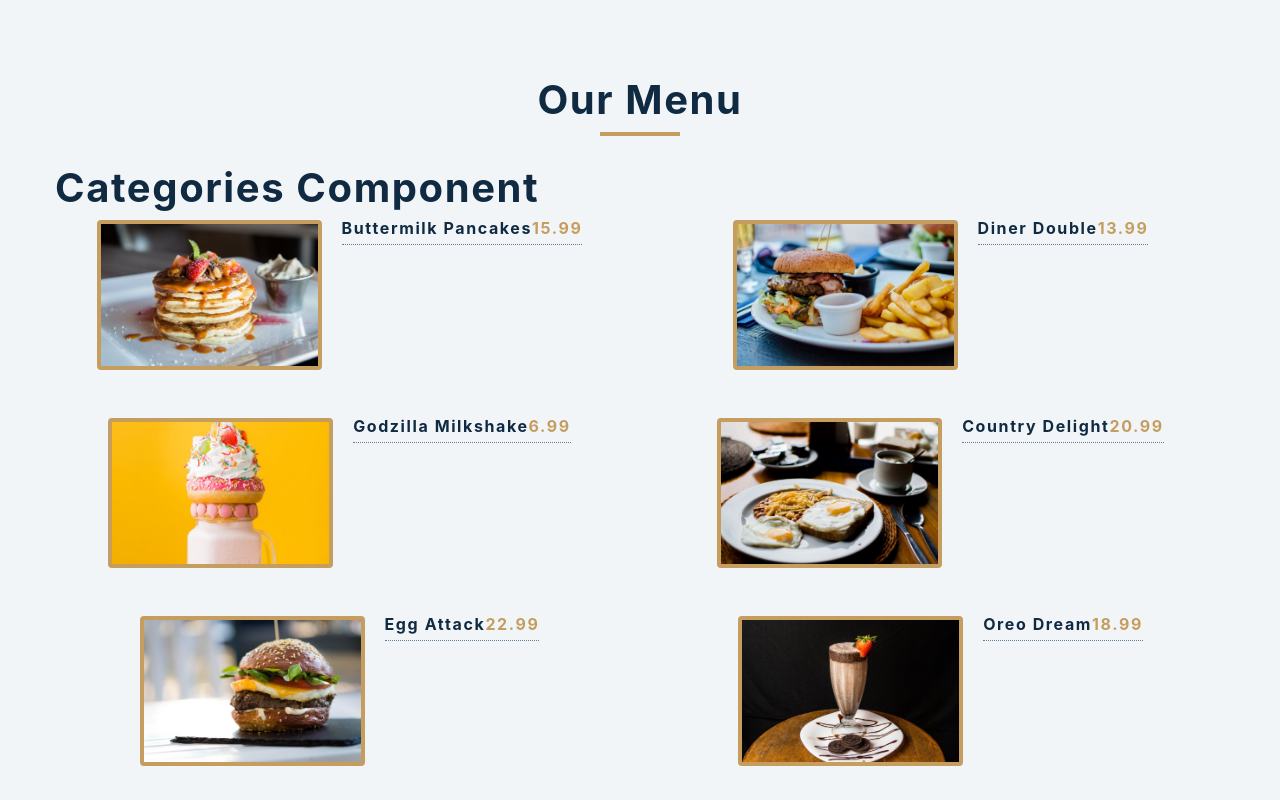
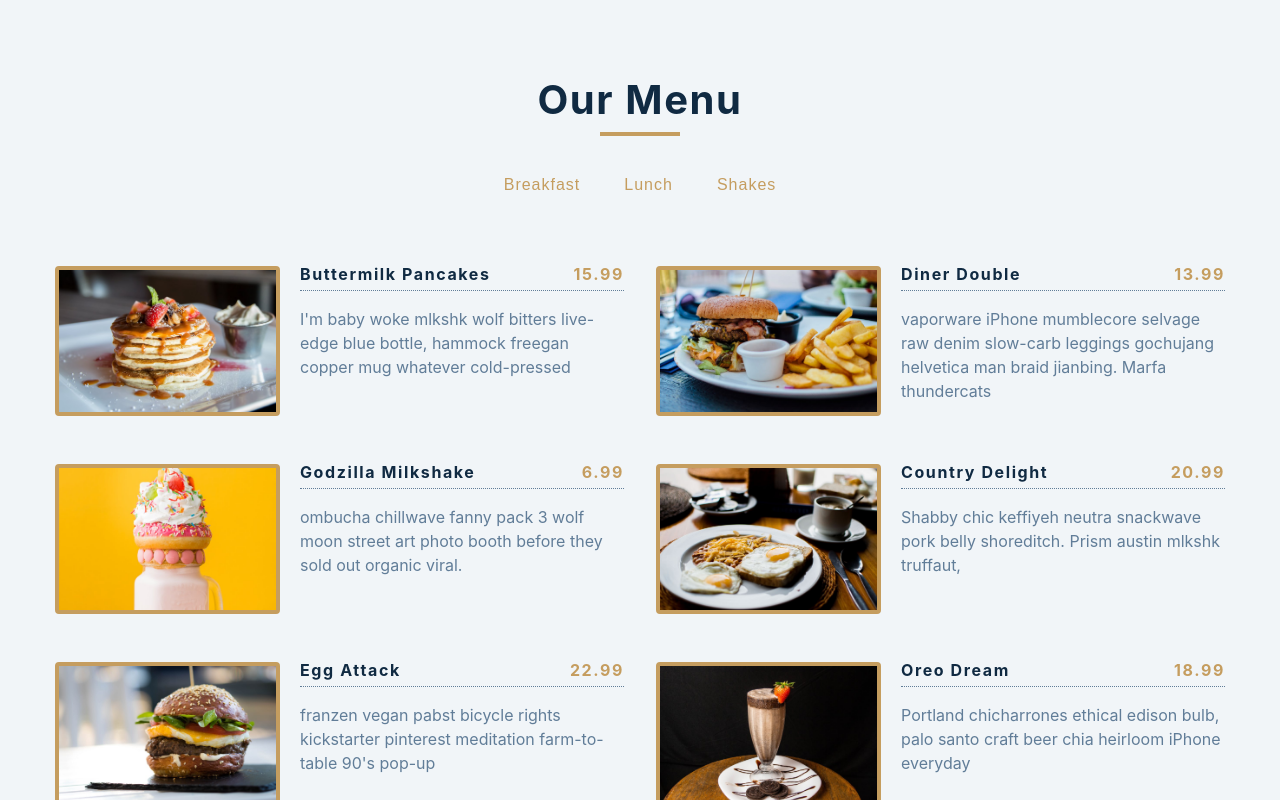
Before and after one commit to SadiKISLAR/menu-project-with-react-smilga, a React (Create React App) app: page / in a window 1280 px wide. Shown: the top 800 px of the page. Built offline with nearby package versions, Linux system fonts and the light colour scheme; the HTML template or start-up script is replaced by a standard one.

Commit message:
buttons added

```diff
--- a/src/App.js
+++ b/src/App.js
@@ -6,6 +6,13 @@ import items from './data';
 function App() {
   const [menuItems, setMenuItems] = useState(items)
   const [categories, setCategories] = useState([]);
+
+  const filterItems = (category) => {
+    const newItems = items.filter((item) => item.category === category)
+    setMenuItems(newItems)
+
+  }
+    ;
   return (
     <main>
       <section className="menu section">
@@ -13,7 +20,7 @@ function App() {
           <h2>our menu</h2>
           <div className="underline"></div>
         </div>
-        <Categories />
+        <Categories filterItems={filterItems} />
         <Menu items={menuItems} />
       </section>
     </main>);
--- a/src/Categories.js
+++ b/src/Categories.js
@@ -1,7 +1,17 @@
 import React from 'react';
 
-const Categories = () => {
-  return <h2>categories component</h2>;
+const Categories = ({ filterItems }) => {
+  return <div className='btn-container'>
+    <button className="filter-btn" onClick={() => filterItems('breakfast')}>
+      breakfast
+    </button>
+    <button className="filter-btn" onClick={() => filterItems('lunch')}>
+      lunch
+    </button>
+    <button className="filter-btn" onClick={() => filterItems('shakes')}>
+      shakes
+    </button>
+  </div>;
 };
 
 export default Categories;
--- a/src/Menu.js
+++ b/src/Menu.js
@@ -11,6 +11,7 @@ const Menu = ({ items }) => {
             <h4>{title}</h4>
             <h4 className="price">{price}</h4>
           </header>
+          <p className='item-text'>{desc}</p>
         </div>
       </article>
 
```
